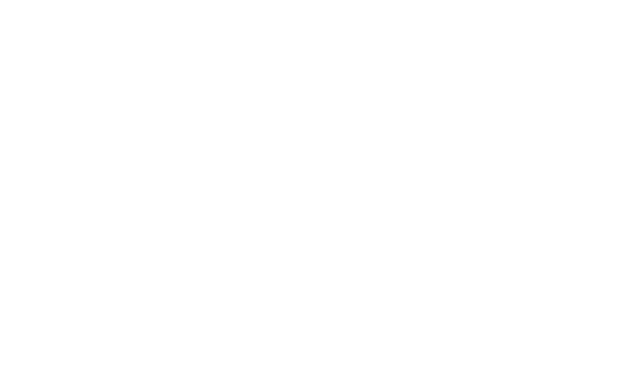
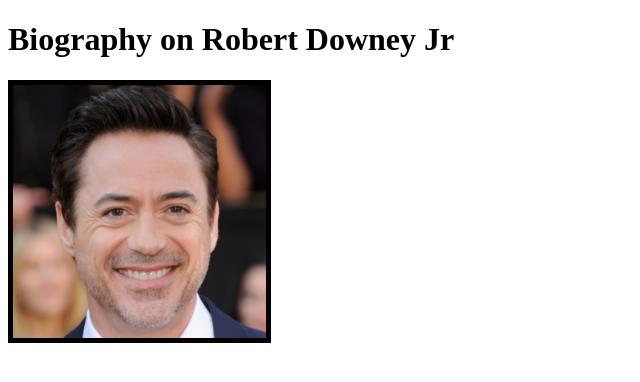
Before and after one commit to GustavoPercastre/Assignment-3, a plain HTML site: page index.html in a window 1280 px wide. Shown: the whole page, without its empty margins (0-640 px from the left). Drawn offline with Linux system fonts and the light colour scheme.

Commit message:
Added title, h1, photo of Robert Downey Jr,and a border to said image.

```diff
--- a/index.html
+++ b/index.html
@@ -8,6 +8,15 @@
     <link rel="stylesheet" href="style.css">
 </head>
 <body>
+    <header>
+        <h1>Biography on Robert Downey Jr</h1>
+        <img id="Robert" src="Images/robert-downey-jr-intro.jpg" alt="A headshot of Robert Downey Jr.">
+    </header>
+    <main>
 
+    </main>
+    <footer>
+
+    </footer>
 </body>
 </html>
--- a/style.css
+++ b/style.css
@@ -0,0 +1,6 @@
+#Robert
+{
+    height: 20%;
+    width: 20%;
+    border: solid black 5px;
+}
```
Also changed, not shown: Images/robert-downey-jr-intro.jpg (added).
